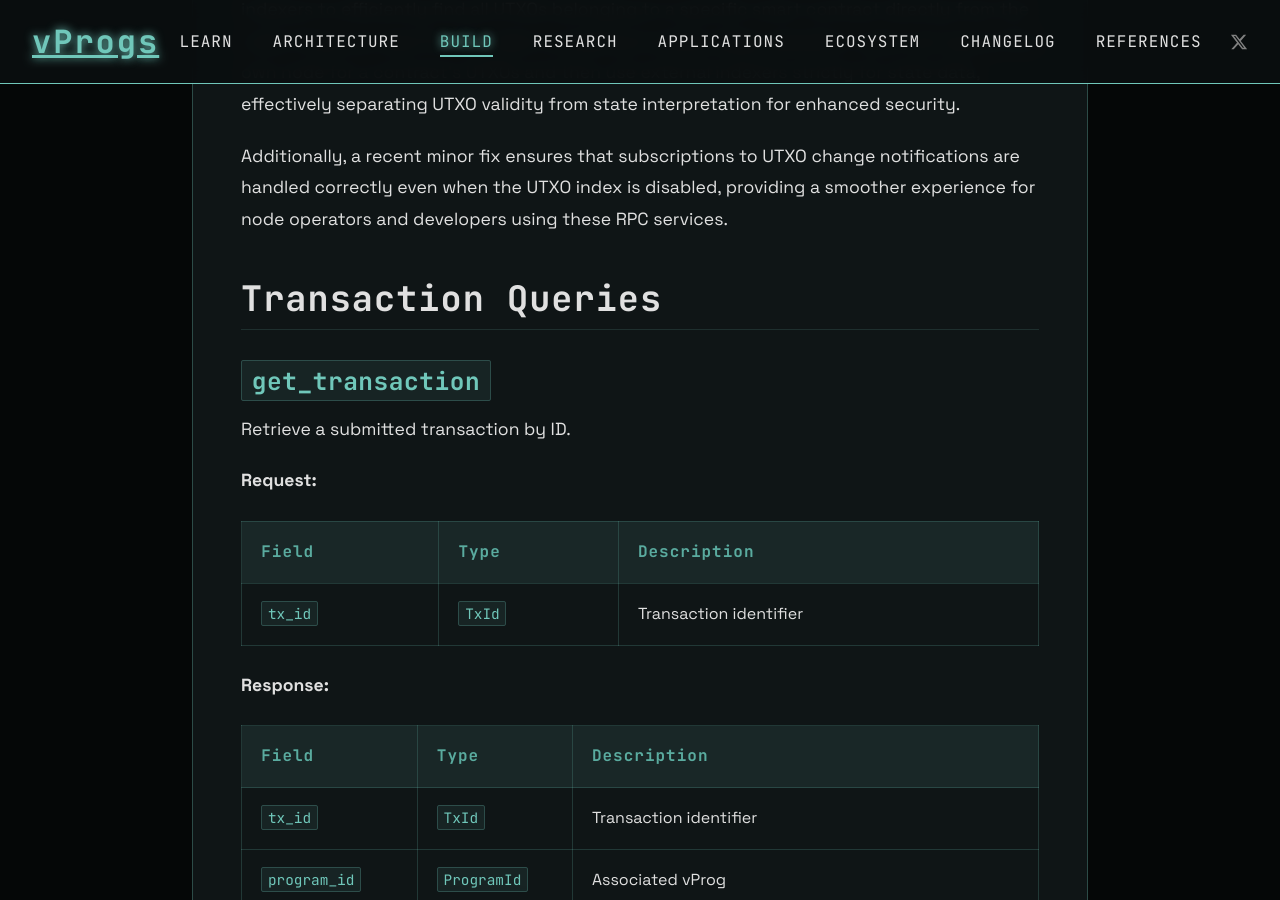
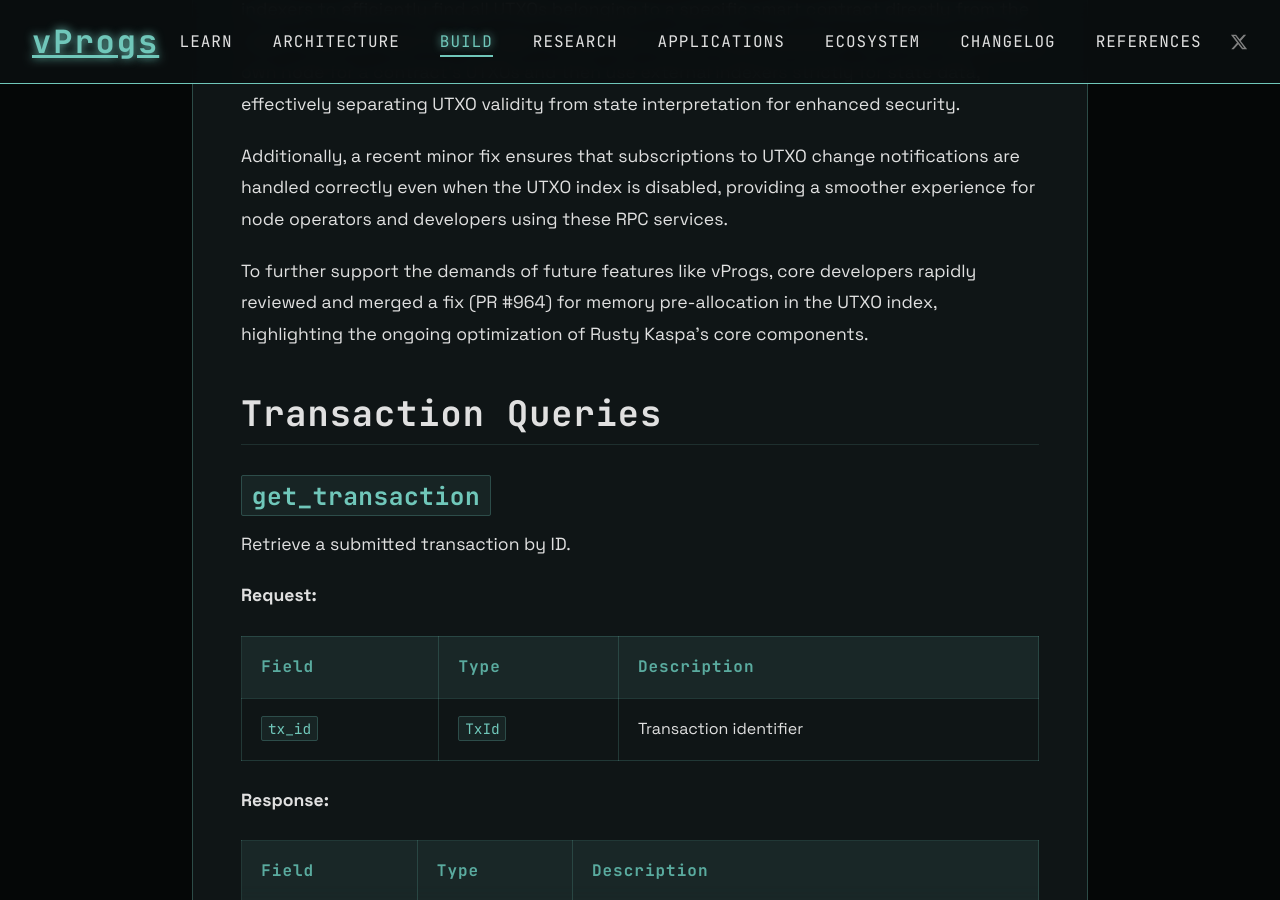
Before and after one commit to creative-inference/vprogs.xyz, a Jekyll site: the page built from build/api-reference.md, in a window 1280 px wide and 900 px high, scrolled down 8093 px. Built offline with Jekyll 4.4.1, drawn with Linux system fonts in a browser that asks for light colours.

Commit message:
Add PR #964 UTXO index memory optimization [auto]

```diff
--- a/build/api-reference.md
+++ b/build/api-reference.md
@@ -219,6 +219,10 @@
 
 Additionally, a recent minor fix ensures that subscriptions to UTXO change notifications are handled correctly even when the UTXO index is disabled, providing a smoother experience for node operators and developers using these RPC services.
 
+
+
+To further support the demands of future features like vProgs, core developers rapidly reviewed and merged a fix (PR #964) for memory pre-allocation in the UTXO index, highlighting the ongoing optimization of Rusty Kaspa's core components.
+
 ## Transaction Queries
 
 ### `get_transaction`
```
